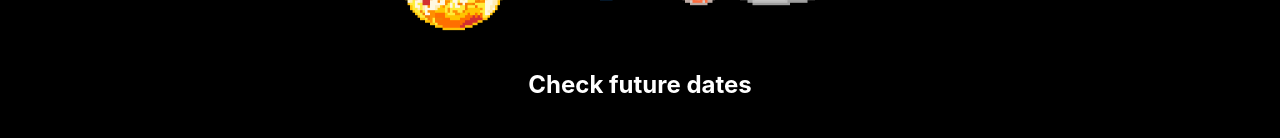
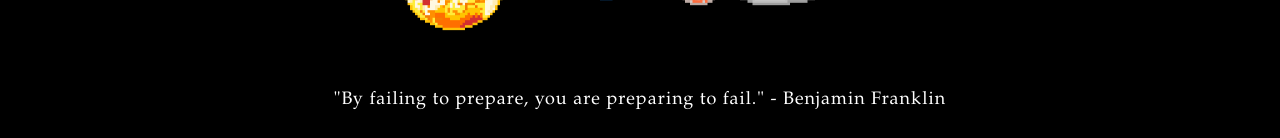
Before and after one commit to grundydarcey/RetroClient, a React (Create React App) app: page /checkdates in a window 1280 px wide. Shown: the part 295-433 px from the top of the page. Built offline with nearby package versions, Linux system fonts and the light colour scheme; no server answers.

Commit message:
remove unnecessary h2

```diff
--- a/src/CheckDates/checkdates.js
+++ b/src/CheckDates/checkdates.js
@@ -21,7 +21,6 @@ export default class CheckDates extends Component {
   render() {
     return (
       <section className='futuredates'>
-        <h2>Check future dates</h2>
         <p>"By failing to prepare, you are preparing to fail." - Benjamin Franklin</p>
         <p>You really can't be too prepared or too in-the-know about your plans for the future. If you'll be outside all day, you're always better off checking the weather first. If you're planning a wedding, you'd want to know if a huge city-wide celebration was happening in the meantime.</p>
         <p>Different planets in retrograde can impact different parts of our lives, like romance, career, self-care and mental health. So use the tool beneath to enter a date in the future to get a personalized report for the status of the planets for that day.</p>
```
Also changed, not shown: src/CheckDates/checkdates.css (line endings or trailing spaces).
